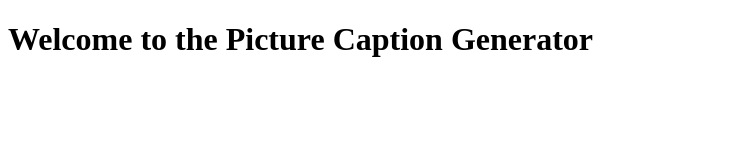
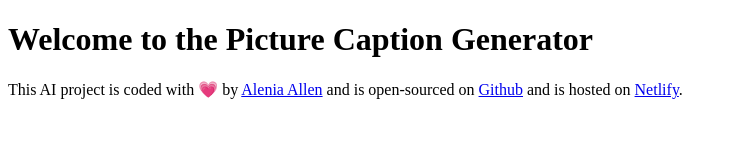
Before and after one commit to Alenia24/picture-caption-generator, a plain HTML site: page index.html in a window 1280 px wide. Shown: the whole page, without its empty margins (0-737 px from the left). Drawn offline with Linux system fonts and the light colour scheme.

Commit message:
Added links to footer

```diff
--- a/index.html
+++ b/index.html
@@ -1,14 +1,24 @@
 <!DOCTYPE html>
 <html lang="en">
-<head>
-    <meta charset="UTF-8">
-    <meta name="viewport" content="width=device-width, initial-scale=1.0">
+  <head>
+    <meta charset="UTF-8" />
+    <meta name="viewport" content="width=device-width, initial-scale=1.0" />
     <title>Pictre Caption Generator</title>
-    <link rel="stylesheet" href="src/style.css">
-</head>
-<body>
+    <link rel="stylesheet" href="src/style.css" />
+  </head>
+  <body>
     <h1>Welcome to the Picture Caption Generator</h1>
-
+    <footer>
+      This AI project is coded with 💗 by
+      <a href="https://github.com/Alenia24" target="_blank">Alenia Allen</a> and
+      is open-sourced on
+      <a
+        href="https://github.com/Alenia24/picture-caption-generator"
+        target="_blank"
+        >Github</a
+      >
+      and is hosted on <a href="https://picture-caption-generator.netlify.app/" target="_blank">Netlify</a>.
+    </footer>
     <script src="src/index.js"></script>
-</body>
+  </body>
 </html>
```
